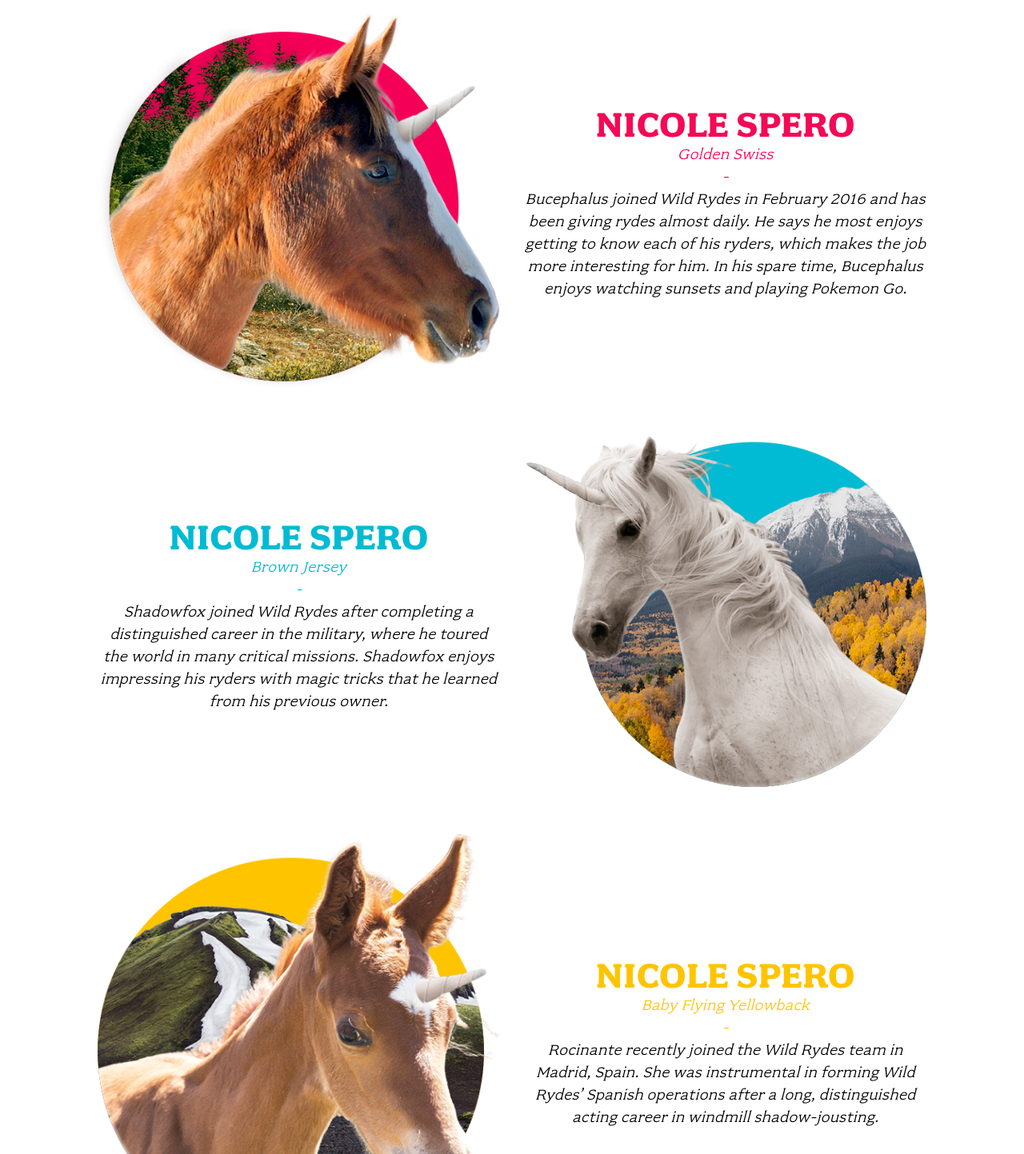
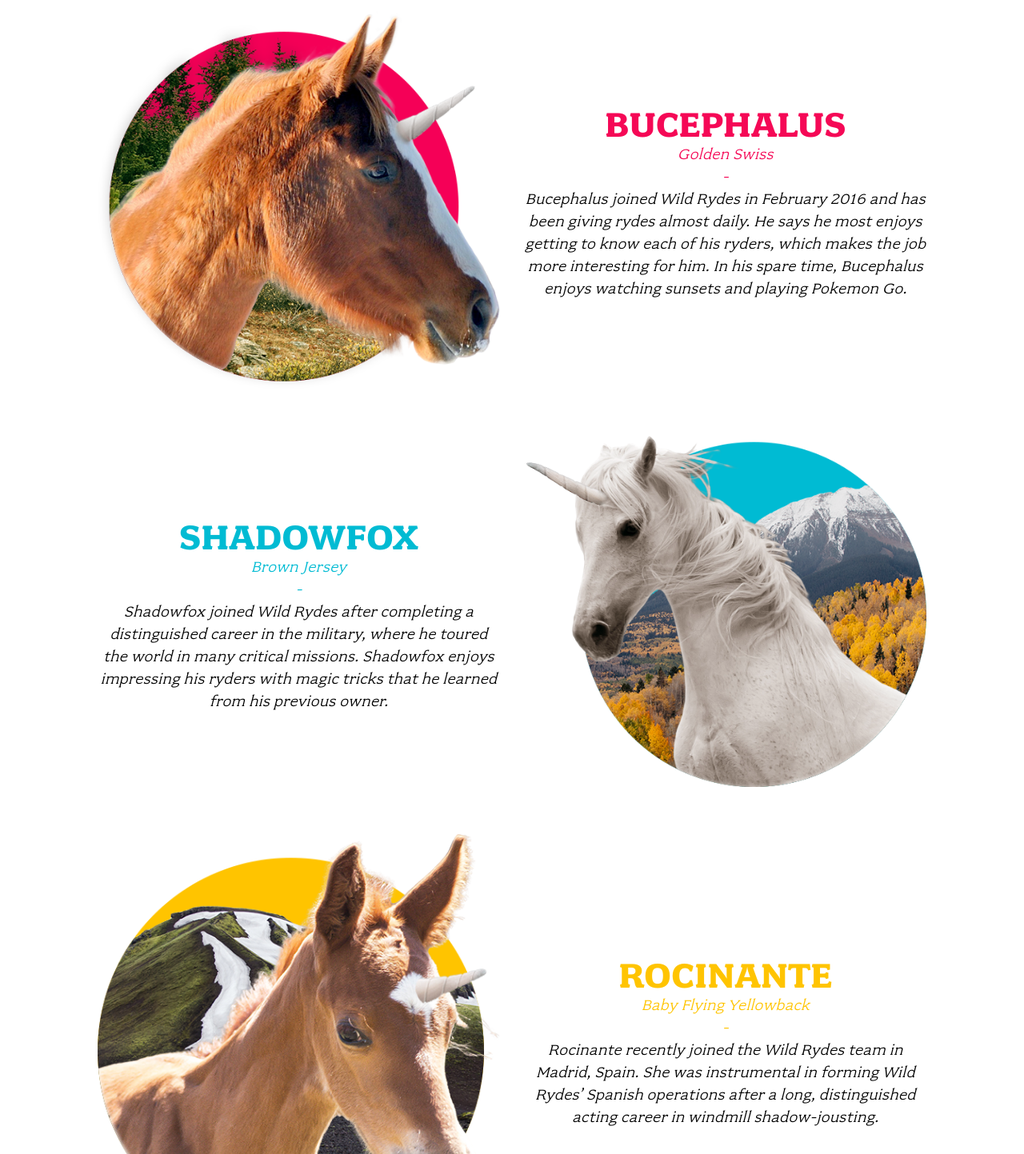
Before and after one commit to nickeyspero/wildrydes-sites, a plain HTML site: page unicorns.html in a window 1280 px wide. Shown: the part 860-2303 px from the top of the page at 80% size. Drawn offline with Linux system fonts and the light colour scheme.

Commit message:
unicorn.html commit

```diff
--- a/unicorns.html
+++ b/unicorns.html
@@ -56,7 +56,7 @@
         </div>
 
         <div class="columns medium-7 large-6 xlarge-5 xxlarge-4">
-          <h2 class="title">Nicole Spero</h2>
+          <h2 class="title">Bucephalus</h2>
           <div class="subtitle">Golden Swiss</div>
           <p class="content">
             Bucephalus joined Wild Rydes in February 2016 and has been giving rydes almost daily. He says he most enjoys getting to know each of his ryders, which makes the job more interesting for him. In his spare time, Bucephalus enjoys watching sunsets and playing Pokemon Go.
@@ -72,7 +72,7 @@
         </div>
 
         <div class="columns medium-7 medium-pull-5 large-6 large-pull-6 xlarge-5 xlarge-pull-5 xxlarge-4 xxlarge-offset-1">
-          <h2 class="title">Nicole Spero</h2>
+          <h2 class="title">Shadowfox</h2>
           <div class="subtitle">Brown Jersey</div>
           <p class="content">
             Shadowfox joined Wild Rydes after completing a distinguished career in the military, where he toured the world in many critical missions. Shadowfox enjoys impressing his ryders with magic tricks that he learned from his previous owner.
@@ -88,7 +88,7 @@
         </div>
 
         <div class="columns medium-7 large-6 xlarge-5 xxlarge-4">
-          <h2 class="title">Nicole Spero</h2>
+          <h2 class="title">Rocinante</h2>
           <div class="subtitle">Baby Flying Yellowback</div>
           <p class="content">
             Rocinante recently joined the Wild Rydes team in Madrid, Spain. She was instrumental in forming Wild Rydes’ Spanish operations after a long, distinguished acting career in windmill shadow-jousting.
```
